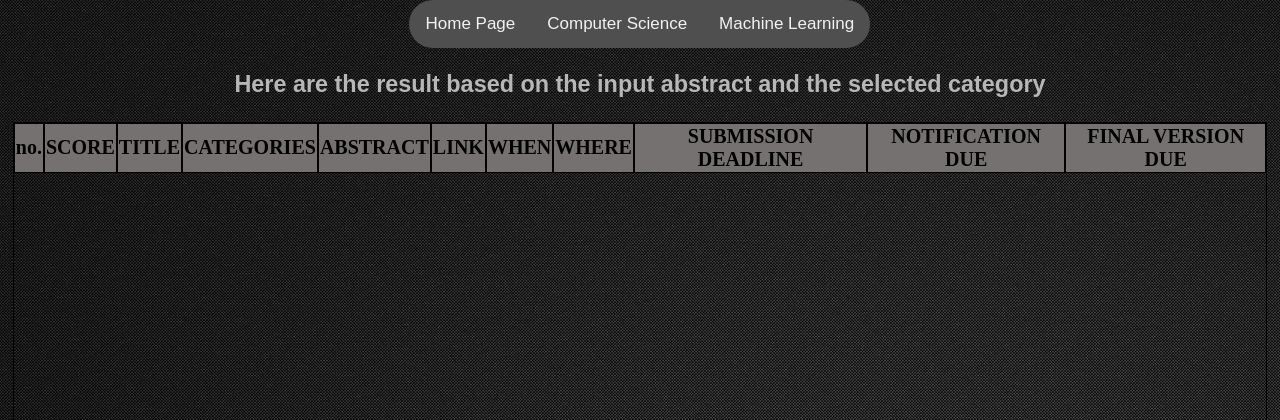
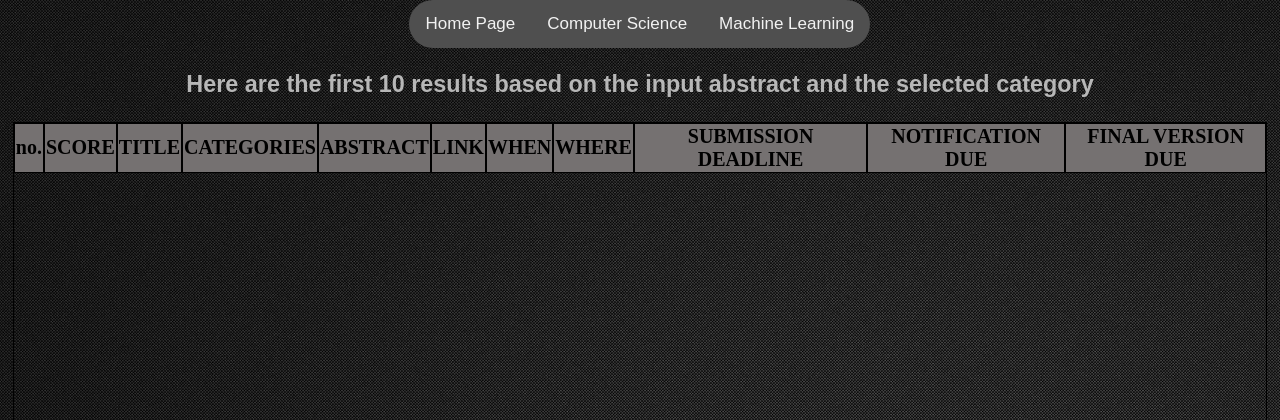
Before and after one commit to AndreiOprica/AppLicenta, a Flask app: template templates/result.html in a window 1280 px wide. Shown: the top 420 px of the page. Run offline with Flask 2, Linux system fonts and the light colour scheme; the template is opened without the code that fills it, so the values that code supplies are empty.

Commit message:
06.13.2022

```diff
--- a/app.py
+++ b/app.py
@@ -144,8 +144,10 @@ def result():
 
     # put data in a dictionary and return data to a template
     output = {}
-
-    for i in range(len(c1)):
+    lenght = 10
+    if len(c1) < lenght:
+        lenght = len(c1)
+    for i in range(lenght):
         lst = [c0[i], c1[i], c8[i], c9[i], c2[i], c3[i], c4[i], c5[i], c6[i], c7[i]]
         output[i] = copy.copy(lst)
 
--- a/templates/result.html
+++ b/templates/result.html
@@ -90,7 +90,7 @@
     </div>
 
     <h3 style="text-align: center; color: #b7b7b7;">
-        Here are the result based on the input abstract and the selected category
+        Here are the first 10 results based on the input abstract and the selected category
     </h3>
 
     <div id="tabelprint">
```
